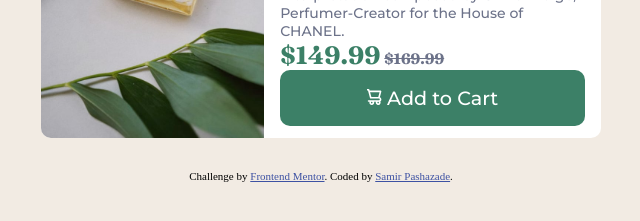
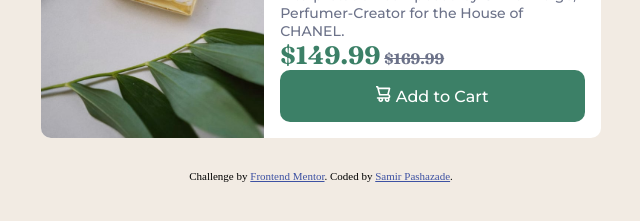
Before and after one commit to pashazade07/product-preview-card-component-main, a plain HTML site: page index.html in a window 1280 px wide. Shown: the part 423-644 px from the top of the page, 319-959 px from the left. Drawn offline with Linux system fonts and the light colour scheme.

Commit message:
Update index.html

```diff
--- a/index.html
+++ b/index.html
@@ -57,7 +57,7 @@
           <span class="price-1">$149.99</span>
           <span class="price-2" style="color: hsl(228, 12%, 48%); font-size: 15px !important;"><del>$169.99</del></span>
         </section>
-         <button style="font-size: 1.2rem;"><img src="./images/icon-cart.svg" style="width: 15px;" alt=""> Add to Cart
+         <button style="font-size: 1rem;"><img src="./images/icon-cart.svg" style="width: 15px;" alt=""> Add to Cart
         </button>
     </section>
 
```
